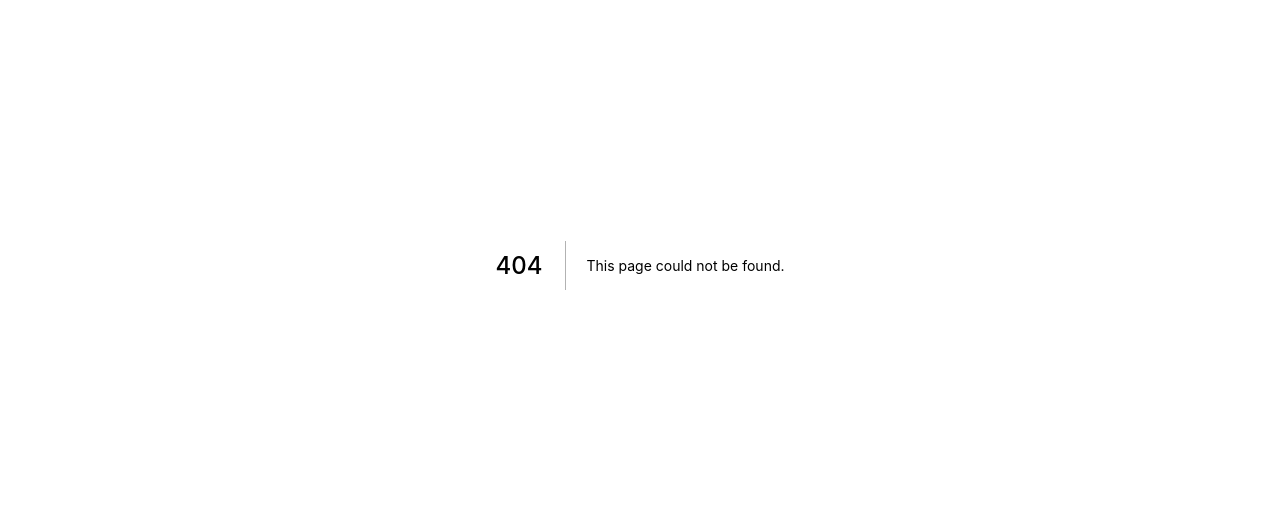
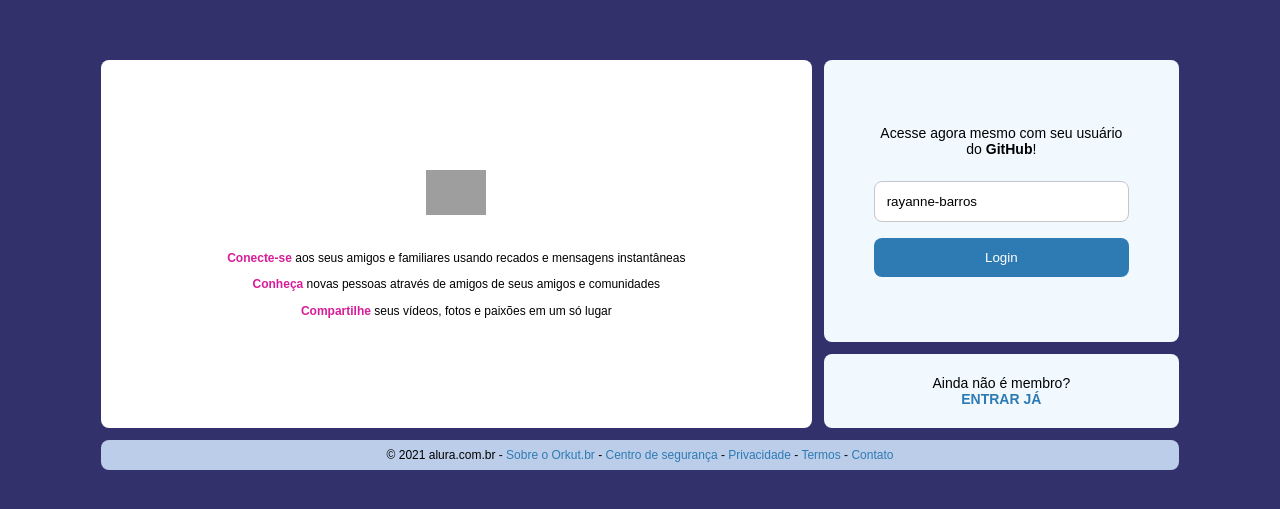
Before and after one commit to rayanne-barros/Imersao_React, a Next.js app in the folder Alurakut/: page /login in a window 1280 px wide. Before the commit this address had no page. Shown: the part 135-644 px from the top of the page. Built offline with nearby package versions, Linux system fonts and the light colour scheme; grey boxes are pictures that could not be loaded.

Commit message:
Aulas 4 e 5 finalizadas

```diff
--- a/Alurakut/package.json
+++ b/Alurakut/package.json
@@ -7,14 +7,17 @@
     "start": "next start"
   },
   "dependencies": {
+    "jsonwebtoken": "^8.5.1",
     "next": "latest",
+    "nookies": "^2.5.2",
     "react": "^17.0.2",
     "react-dom": "^17.0.2",
     "react-is": "^17.0.2",
     "styled-components": "^5.2.3"
   },
   "devDependencies": {
-    "babel-plugin-styled-components": "^1.12.0"
+    "babel-plugin-styled-components": "^1.12.0",
+    "datocms-client": "^3.4.11"
   },
   "license": "MIT"
 }
--- /dev/null
+++ b/Alurakut/pages/api/comunidades.js
@@ -0,0 +1,31 @@
+import {SiteClient} from 'datocms-client';
+
+export default async function recebedorDeRequests(request, response){
+
+    if(request.method === 'POST'){
+
+        const TOKEN = '37f3d153211df0fc6224ee0daf2703';
+
+        const client = new SiteClient(TOKEN);
+
+        const registroCriado = await client.items.create({
+            itemType: "968415",
+            ...request.body,
+            // title: "Comunidade teste",
+            // imageUrl: "https://www.alura.com.br/assets/img/alura-share.1617727198.png" ,
+            // linkDaComunidade: "https://www.alura.com.br/"
+        })
+
+        console.log(registroCriado);
+
+        console.log(TOKEN)
+        response.json({
+            dados:'Algum dado qualquer',
+            registroCriado: registroCriado,
+        })
+        return;
+    }
+    response.status(404).json({
+        message: 'Ainda não temos nada no GET, mas no POST tem'
+    })
+}
--- /dev/null
+++ b/Alurakut/pages/login.js
@@ -0,0 +1,83 @@
+import React from 'react';
+// Hook do NextJS
+import { useRouter } from 'next/router';
+import nookies from 'nookies';
+
+export default function LoginScreen() {
+  const router = useRouter();
+  const [githubUser, setGithubUser] = React.useState('rayanne-barros');
+
+  return (
+    <main style={{ display: 'flex', flex: 1, alignItems: 'center', justifyContent: 'center' }}>
+      <div className="loginScreen">
+        <section className="logoArea">
+          <img src="https://alurakut.vercel.app/logo.svg" />
+
+          <p><strong>Conecte-se</strong> aos seus amigos e familiares usando recados e mensagens instantâneas</p>
+          <p><strong>Conheça</strong> novas pessoas através de amigos de seus amigos e comunidades</p>
+          <p><strong>Compartilhe</strong> seus vídeos, fotos e paixões em um só lugar</p>
+        </section>
+
+        <section className="formArea">
+          <form className="box" onSubmit={(infosDoEvento) => {
+                infosDoEvento.preventDefault();
+
+                console.log('Usuário: ', githubUser)
+                fetch('https://alurakut.vercel.app/api/login', {
+                    method: 'POST',
+                    headers: {
+                       'Content-Type': 'application/json'
+                    },
+                    body: JSON.stringify({ githubUser: githubUser })
+                })
+                .then(async (respostaDoServer) => {
+                    const dadosDaResposta = await respostaDoServer.json()
+                    const token = dadosDaResposta.token;
+                    nookies.set(null, 'USER_TOKEN', token, {
+                        path: '/',
+                        sameSite: 'Lax',
+                        maxAge: 86400 * 7
+                  })
+                    router.push('/')
+                })
+          }}>
+            <p>
+              Acesse agora mesmo com seu usuário do <strong>GitHub</strong>!
+          </p>
+            <input
+                placeholder="Usuário"
+                value={githubUser}
+                onChange={(evento) => {
+                    setGithubUser(evento.target.value)
+                }}
+            />
+            {githubUser.length === 0
+                ? 'Preencha o campo'
+                : ''
+            }
+            <button type="submit">
+              Login
+            </button>
+          </form>
+
+          <footer className="box">
+            <p>
+              Ainda não é membro? <br />
+              <a href="/login">
+                <strong>
+                  ENTRAR JÁ
+              </strong>
+              </a>
+            </p>
+          </footer>
+        </section>
+
+        <footer className="footerArea">
+          <p>
+            © 2021 alura.com.br - <a href="/">Sobre o Orkut.br</a> - <a href="/">Centro de segurança</a> - <a href="/">Privacidade</a> - <a href="/">Termos</a> - <a href="/">Contato</a>
+          </p>
+        </footer>
+      </div>
+    </main>
+  )
+}
```
Also changed, not shown: Alurakut/pages/api/auth.js (added, +28 -0 lines), Alurakut/pages/index.js (+91 -19 lines), 1 other file (tests, documents, lock files or other folders).
